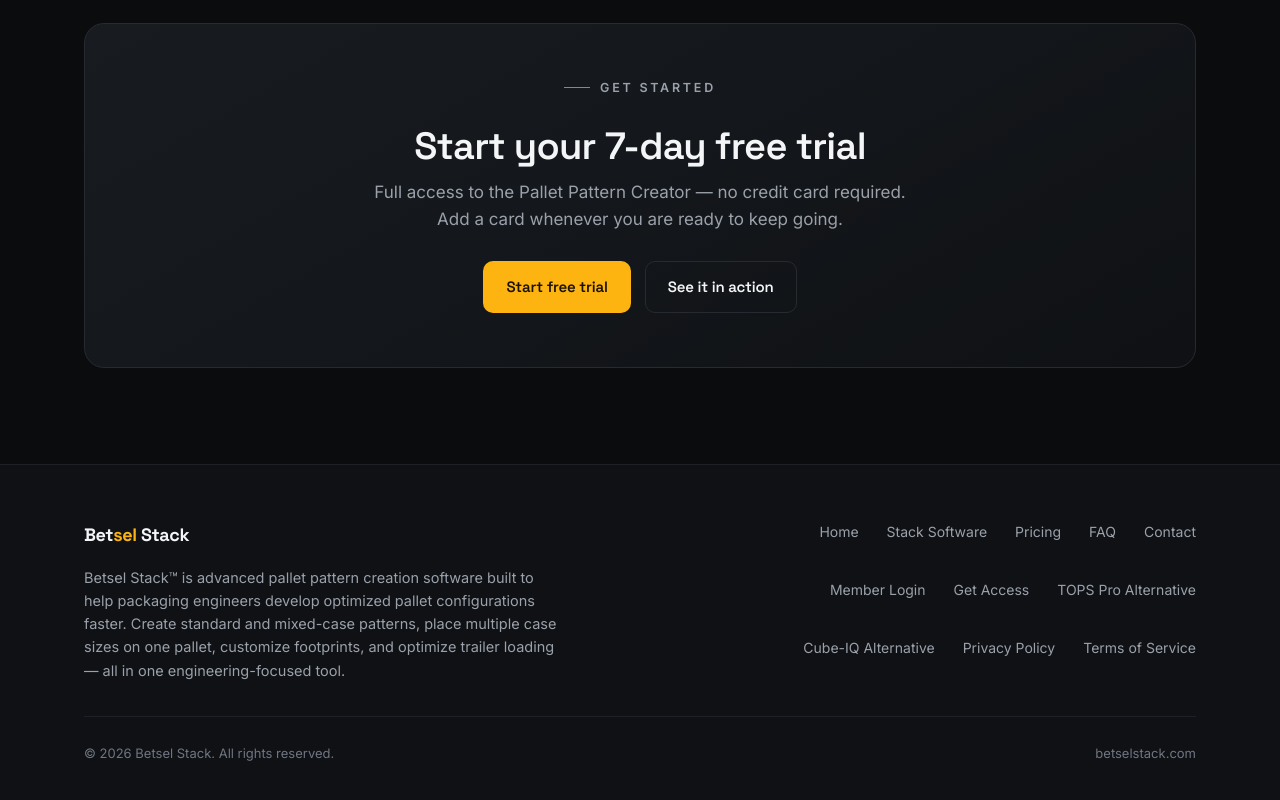
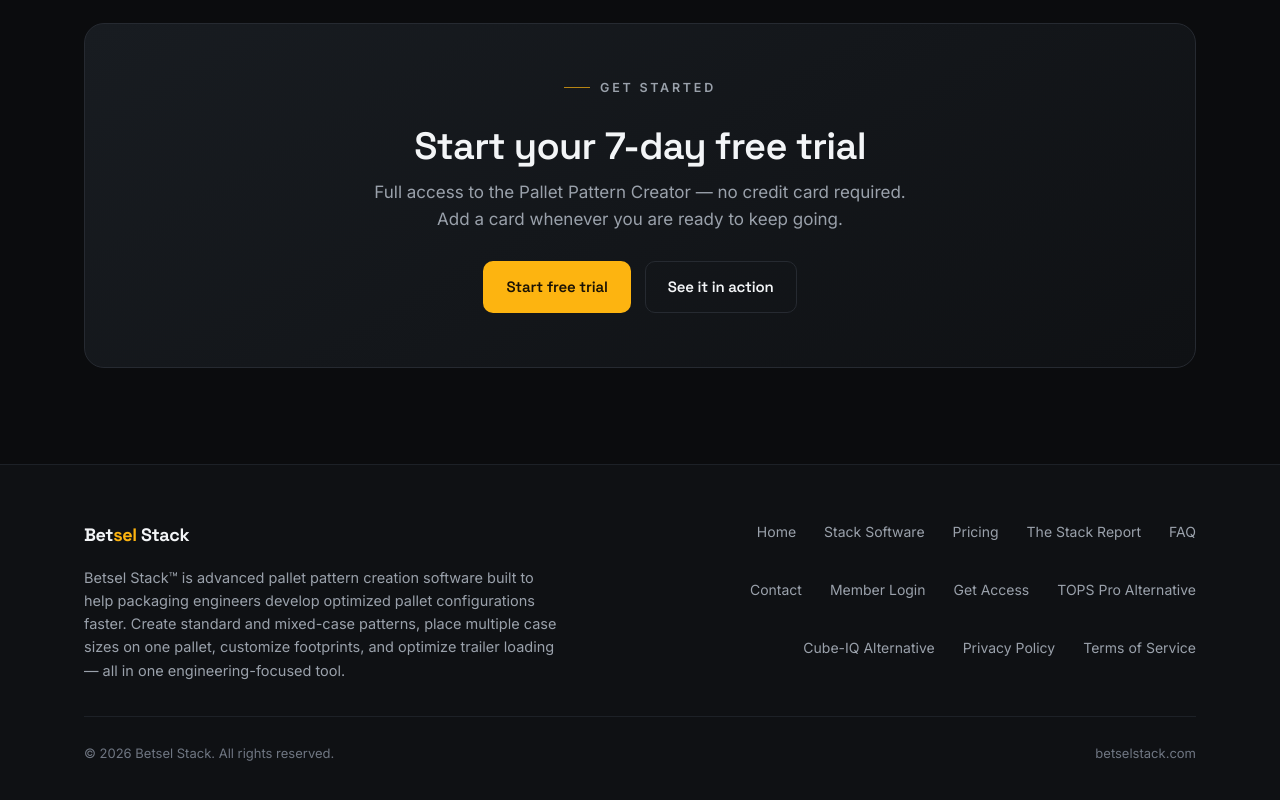
Before and after one commit to KnappBuiltMachines/betselstack-site, a Next.js app: page / in a window 1280 px wide. Shown: the part 2839-3639 px from the top of the page. Built offline with nearby package versions, Linux system fonts and the light colour scheme.

Commit message:
Add 'The Stack Report' link to SiteFooter

```diff
--- a/components/SiteFooter.js
+++ b/components/SiteFooter.js
@@ -20,6 +20,7 @@
             <Link href="/">Home</Link>
             <Link href="/software">Stack Software</Link>
             <Link href="/pricing">Pricing</Link>
+            <Link href="/stack-report">The Stack Report</Link>
             <Link href="/faq">FAQ</Link>
             <Link href="/contact">Contact</Link>
             <Link href="/login">Member Login</Link>
```
